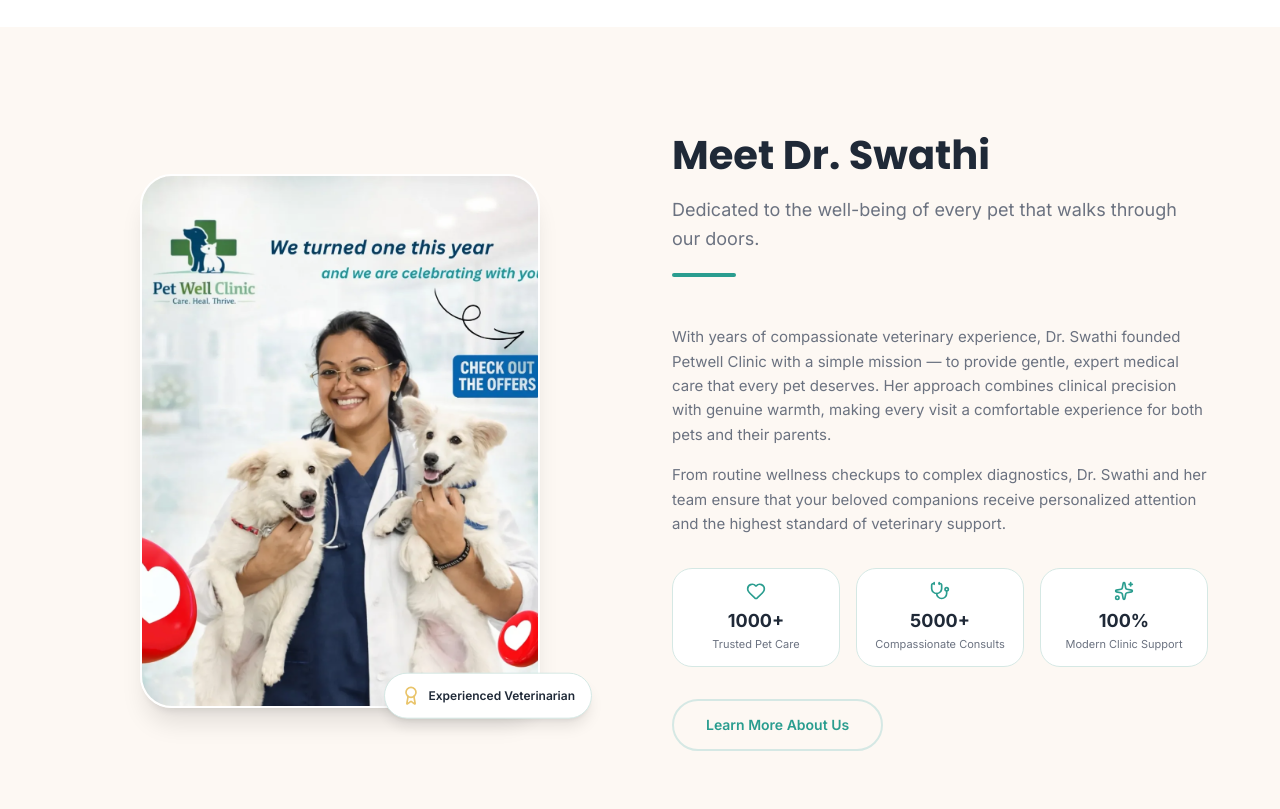
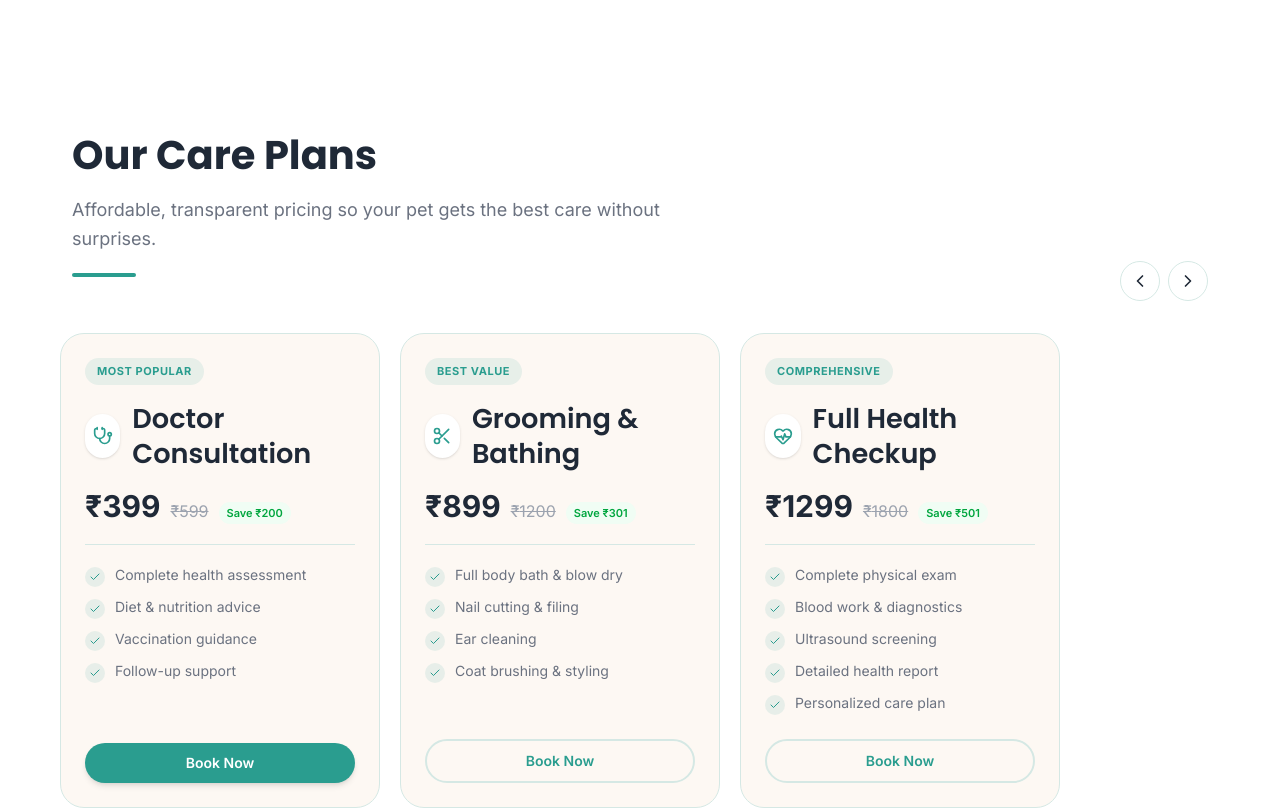
Before and after one commit to Prithvee905/pet-well-clinic, a React (Vite) app: page / in a window 1280 px wide. Shown: the part 1580-2389 px from the top of the page. Built offline with nearby package versions, Linux system fonts and the light colour scheme.

Commit message:
Add PricingPlans section to home page with discounted rates

```diff
--- /dev/null
+++ b/src/components/sections/PricingPlans.jsx
@@ -0,0 +1,155 @@
+import { useRef } from 'react';
+import { motion } from 'framer-motion';
+import { Check, ChevronLeft, ChevronRight, Stethoscope, Scissors, HeartPulse } from 'lucide-react';
+import SectionHeading from '@/components/ui/SectionHeading';
+import Button from '@/components/ui/Button';
+
+const plans = [
+  {
+    icon: Stethoscope,
+    name: 'Doctor Consultation',
+    price: 399,
+    originalPrice: 599,
+    tag: 'Most Popular',
+    features: [
+      'Complete health assessment',
+      'Diet & nutrition advice',
+      'Vaccination guidance',
+      'Follow-up support',
+    ],
+  },
+  {
+    icon: Scissors,
+    name: 'Grooming & Bathing',
+    price: 899,
+    originalPrice: 1200,
+    tag: 'Best Value',
+    features: [
+      'Full body bath & blow dry',
+      'Nail cutting & filing',
+      'Ear cleaning',
+      'Coat brushing & styling',
+    ],
+  },
+  {
+    icon: HeartPulse,
+    name: 'Full Health Checkup',
+    price: 1299,
+    originalPrice: 1800,
+    tag: 'Comprehensive',
+    features: [
+      'Complete physical exam',
+      'Blood work & diagnostics',
+      'Ultrasound screening',
+      'Detailed health report',
+      'Personalized care plan',
+    ],
+  },
+];
+
+export default function PricingPlans() {
+  const scrollRef = useRef(null);
+
+  const scroll = (direction) => {
+    if (!scrollRef.current) return;
+    const cardWidth = scrollRef.current.querySelector(':first-child')?.offsetWidth || 300;
+    const scrollAmount = direction === 'left' ? -(cardWidth + 20) : (cardWidth + 20);
+    scrollRef.current.scrollBy({ left: scrollAmount, behavior: 'smooth' });
+  };
+
+  return (
+    <section className="section-padding bg-white">
+      <div className="container-main">
+        <div className="flex items-end justify-between mb-2">
+          <SectionHeading
+            title="Our Care Plans"
+            subtitle="Affordable, transparent pricing so your pet gets the best care without surprises."
+            centered={false}
+          />
+          <div className="hidden md:flex items-center gap-2 mb-6">
+            <button
+              onClick={() => scroll('left')}
+              className="w-10 h-10 rounded-full border border-border-soft flex items-center justify-center hover:bg-primary hover:text-white hover:border-primary transition-all duration-300 cursor-pointer"
+              aria-label="Scroll left"
+            >
+              <ChevronLeft className="w-5 h-5" />
+            </button>
+            <button
+              onClick={() => scroll('right')}
+              className="w-10 h-10 rounded-full border border-border-soft flex items-center justify-center hover:bg-primary hover:text-white hover:border-primary transition-all duration-300 cursor-pointer"
+              aria-label="Scroll right"
+            >
+              <ChevronRight className="w-5 h-5" />
+            </button>
+          </div>
+        </div>
+      </div>
+
+      {/* Horizontal scrolling cards */}
+      <div
+        ref={scrollRef}
+        className="flex gap-5 overflow-x-auto scroll-smooth snap-x snap-mandatory pb-4 px-5 md:px-8 lg:px-[calc((100vw-1200px)/2+1.25rem)] scrollbar-hide"
+        style={{
+          scrollbarWidth: 'none',
+          msOverflowStyle: 'none',
+          WebkitOverflowScrolling: 'touch',
+        }}
+      >
+        {plans.map((plan, i) => (
+          <div
+            key={plan.name}
+            className="flex-shrink-0 w-[260px] sm:w-[280px] lg:w-[320px] snap-start"
+          >
+            <motion.div
+              whileHover={{ y: -4 }}
+              transition={{ duration: 0.3 }}
+              className="group relative bg-bg-blush rounded-2xl p-6 border border-border-soft hover:bg-white hover:shadow-[var(--shadow-card-hover)] transition-all duration-300 h-full flex flex-col"
+            >
+              {/* Tag */}
+              <span className="inline-block self-start text-[11px] font-bold uppercase tracking-wider text-primary bg-primary/10 rounded-full px-3 py-1 mb-4">
+                {plan.tag}
+              </span>
+
+              {/* Icon & Name */}
+              <div className="flex items-center gap-3 mb-4">
+                <div className="w-11 h-11 rounded-xl bg-white flex items-center justify-center shadow-sm group-hover:bg-primary transition-colors duration-300">
+                  <plan.icon className="w-5 h-5 text-primary group-hover:text-white transition-colors duration-300" />
+                </div>
+                <h3 className="text-base font-bold text-text-dark">{plan.name}</h3>
+              </div>
+
+              {/* Pricing */}
+              <div className="flex items-baseline gap-2.5 mb-5">
+                <span className="text-3xl font-extrabold text-text-dark">₹{plan.price}</span>
+                <span className="text-base text-text-light line-through">₹{plan.originalPrice}</span>
+                <span className="text-[11px] font-semibold text-green-600 bg-green-50 rounded-full px-2 py-0.5">
+                  Save ₹{plan.originalPrice - plan.price}
+                </span>
+              </div>
+
+              {/* Divider */}
+              <div className="h-px bg-border-soft mb-5" />
+
+              {/* Features */}
+              <ul className="space-y-2.5 mb-6 flex-1">
+                {plan.features.map((feature) => (
+                  <li key={feature} className="flex items-start gap-2.5">
+                    <div className="w-5 h-5 rounded-full bg-primary/10 flex items-center justify-center shrink-0 mt-0.5">
+                      <Check className="w-3 h-3 text-primary" />
+                    </div>
+                    <span className="text-sm text-text-muted">{feature}</span>
+                  </li>
+                ))}
+              </ul>
+
+              {/* CTA */}
+              <Button to="/book" size="sm" variant={i === 0 ? 'primary' : 'outline'} className="w-full">
+                Book Now
+              </Button>
+            </motion.div>
+          </div>
+        ))}
+      </div>
+    </section>
+  );
+}
--- a/src/pages/Home.jsx
+++ b/src/pages/Home.jsx
@@ -1,6 +1,7 @@
 import { Helmet } from 'react-helmet-async';
 import Hero from '@/components/sections/Hero';
 import ServicesPreview from '@/components/sections/ServicesPreview';
+import PricingPlans from '@/components/sections/PricingPlans';
 import AboutPreview from '@/components/sections/AboutPreview';
 import WhyChooseUs from '@/components/sections/WhyChooseUs';
 import GalleryPreview from '@/components/sections/GalleryPreview';
@@ -21,6 +22,7 @@ export default function Home() {
 
       <Hero />
       <ServicesPreview />
+      <PricingPlans />
       <AboutPreview />
       <WhyChooseUs />
       <GalleryPreview />
```
